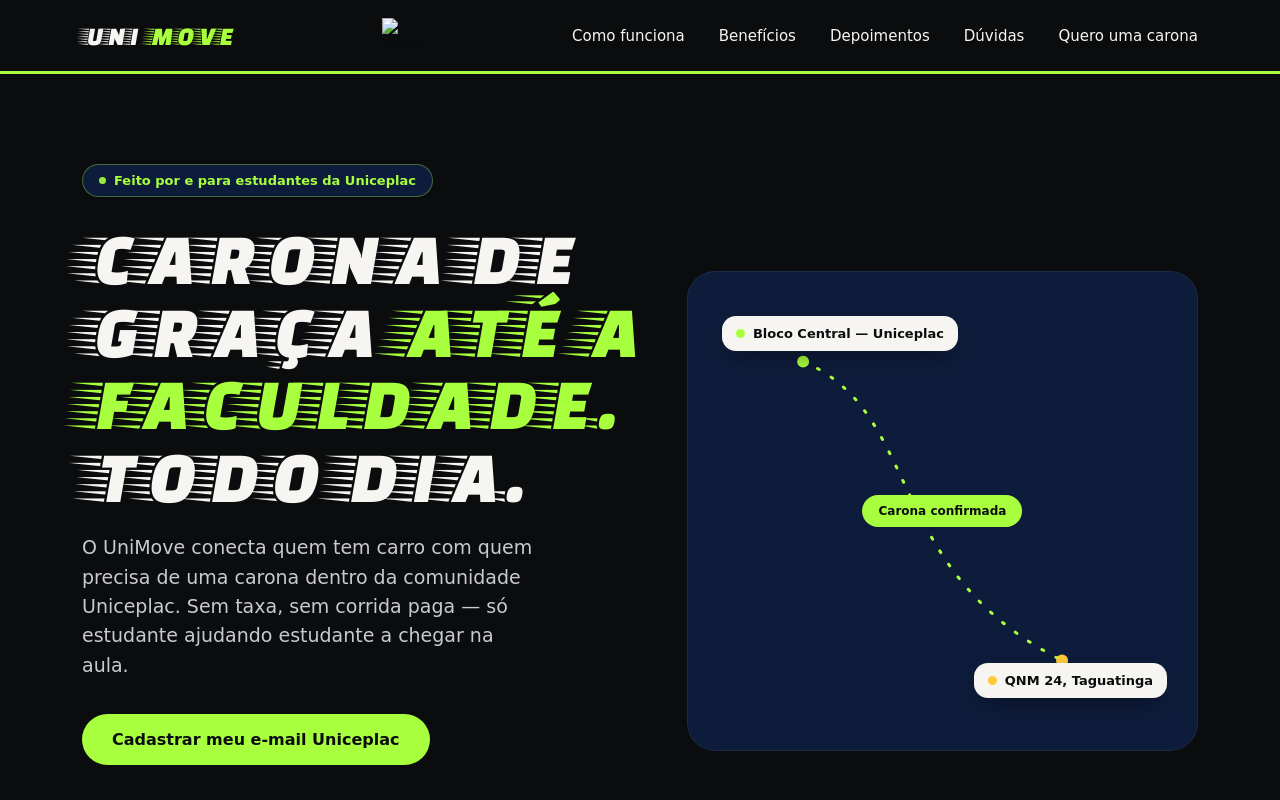
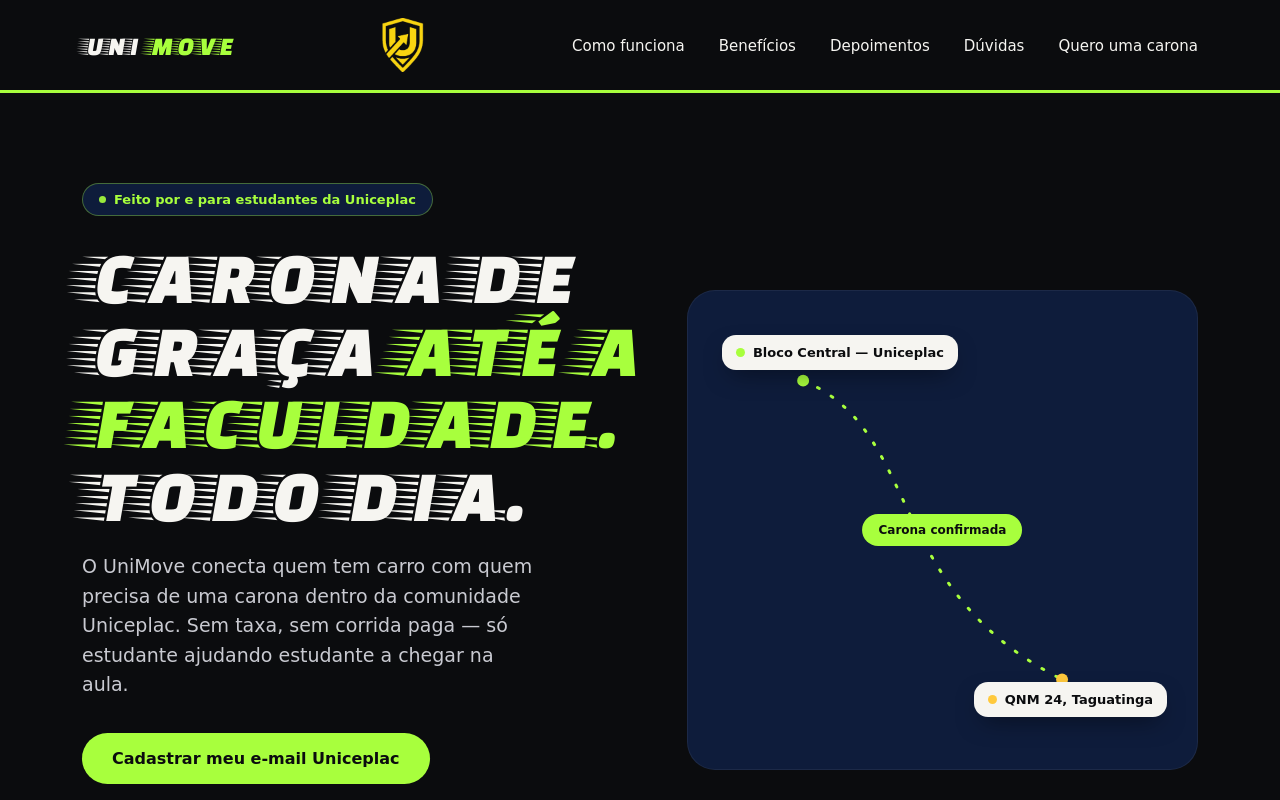
Before and after one commit to UniMoveProject/UNIMOVE, a plain HTML site: page index.html in a window 1280 px wide. Shown: the top 800 px of the page. Drawn offline with Linux system fonts and the light colour scheme; a web font is replaced by a local one.

Commit message:
atualização, aplicação do faricon

```diff
--- a/index.html
+++ b/index.html
@@ -22,7 +22,7 @@
 <meta name="twitter:image" content="https://unimove.com.br/og-image.png">
 <meta name="twitter:image" content="https://unimove.com.br/og-image.png">
 <link rel="canonical" href="https://unimove.com.br/">
-<link rel="icon" type="image/png" href="favicon.png">
+<link rel="icon" type="image/png" href="faricon.png">
 <link rel="preconnect" href="https://fonts.googleapis.com">
 <link rel="preconnect" href="https://fonts.googleapis.com">
 
@@ -738,7 +738,8 @@
   </div>
 
 
-  <img src="unimove logo - Copia.png" alt="UniMove" class="logo-img">
+  <img src="logo.png" alt="UniMove" class="logo-img">
+
 
   <ul class="nav-links" id="mobileMenu">
     <li><a href="#como-funciona">Como funciona</a></li>
```
Also changed, not shown: faricon.png (added), logo.png (added).
